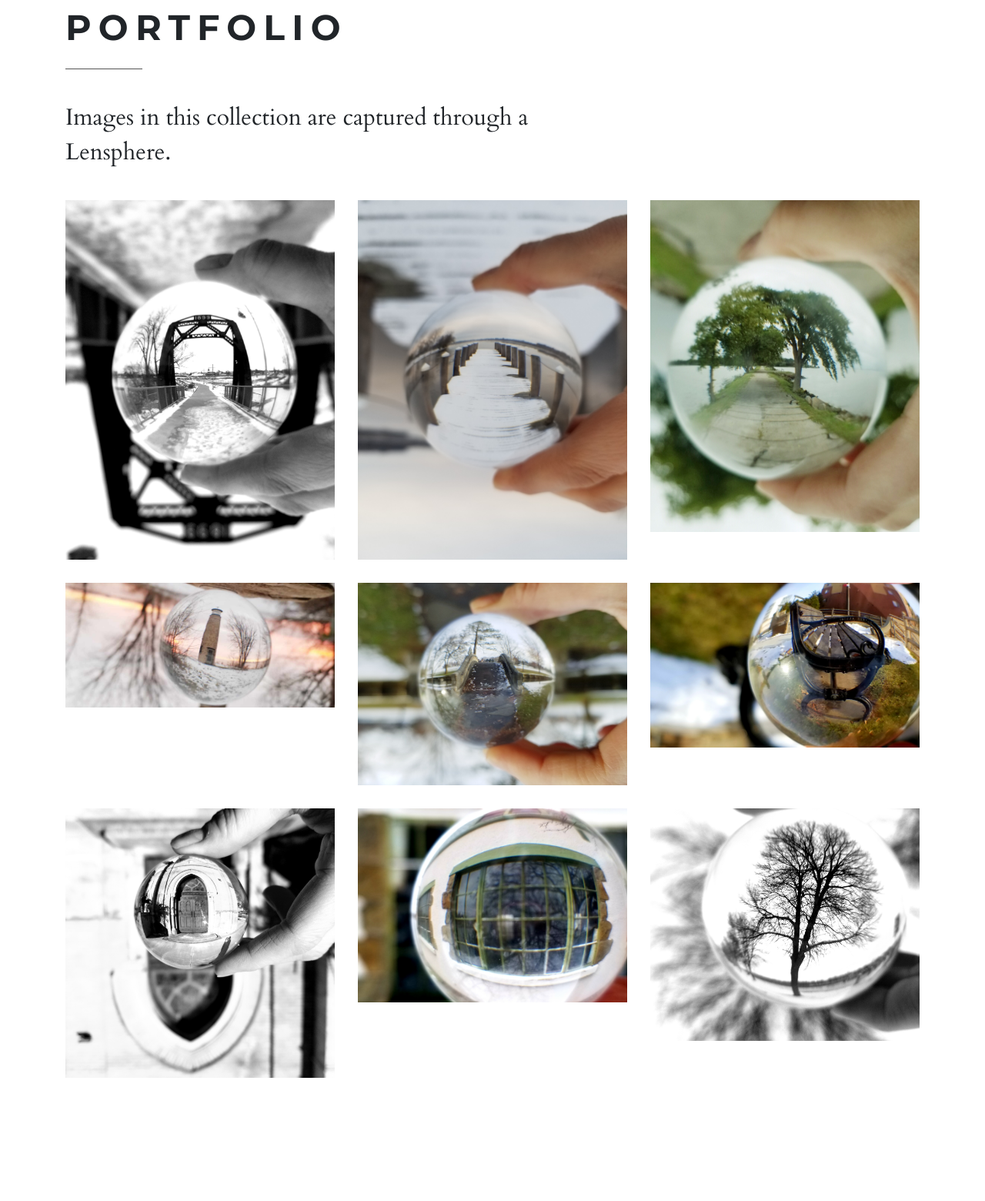
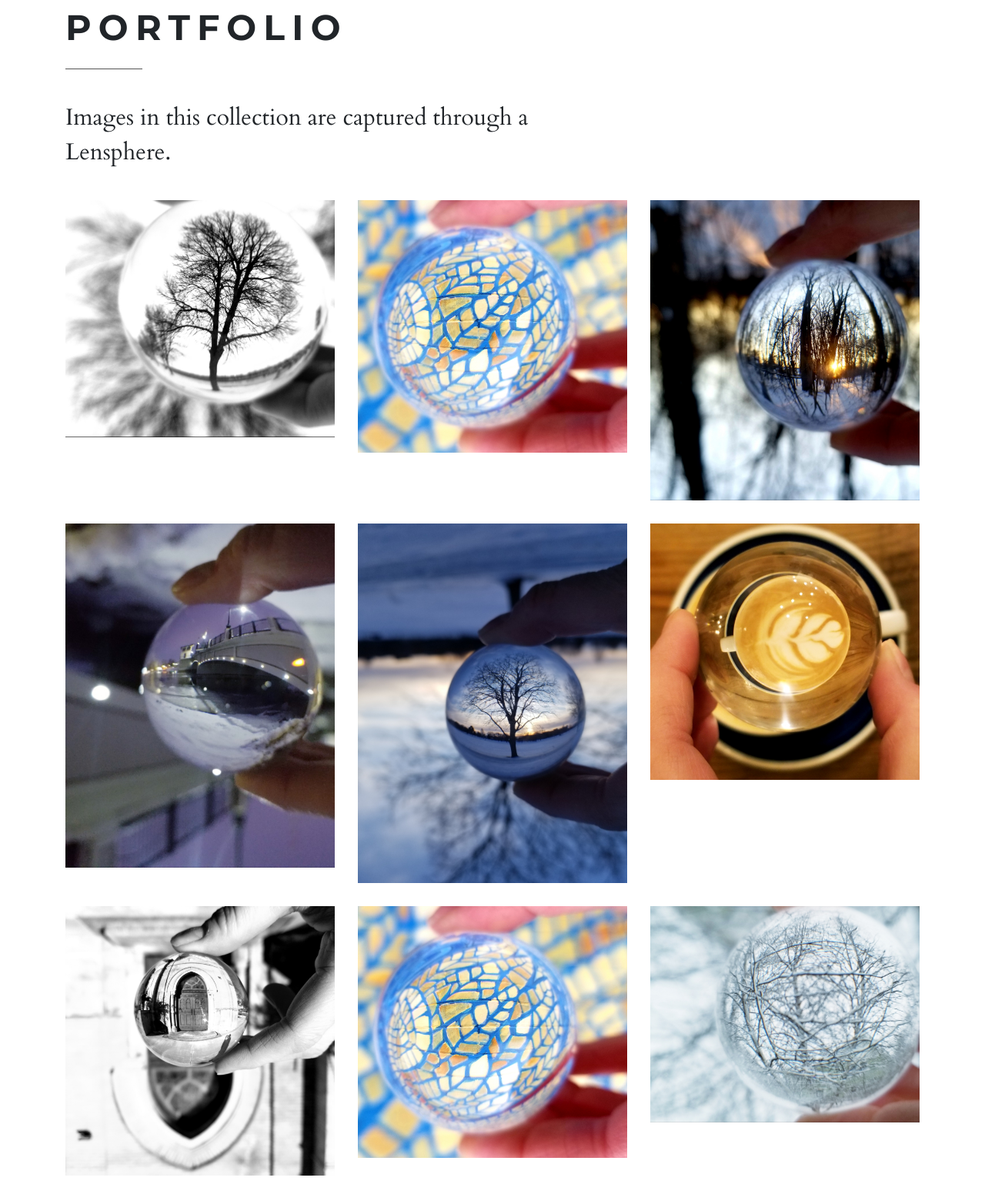
Before and after one commit to LoganJonesDevelopment/loganjonesdevelopment.github.io, a plain HTML site: page distribution/index.html in a window 1280 px wide. Shown: the part 1640-3200 px from the top of the page at 77% size. Drawn offline with nearby package versions, Linux system fonts and the light colour scheme.

Commit message:
New image  dump

```diff
--- a/distribution/index.html
+++ b/distribution/index.html
@@ -141,34 +141,34 @@
                     <div class="row ">
                         <div class="col-md-4 ">
                             <div class="box ">
-                                <a href="images/20191215_135634.jpg " data-lightbox="image-1 " data-title="Some footer information " class="has-border "><img src="finalImages/Resized_20191205_082622.jpg " alt="image" class="img-fluid portImg"></a>
+                                <a href="images/20191215_135634.jpg " data-lightbox="image-1 " data-title="Some footer information " class="has-border "><img src="finalImages/20200109_1528231.jpg" alt="image" class="img-fluid portImg"></a>
                             </div>
                         </div>
                         <div class="col-md-4 ">
                             <div class="box ">
-                                <a href="images/20191221_144747.jpg " data-lightbox="image-1 " data-title="Some footer information " class="has-border "><img src="finalImages/Resized_20191205_075309.jpg " alt="image" class="img-fluid portImg"></a>
+                                <a href="images/20191221_144747.jpg " data-lightbox="image-1 " data-title="Some footer information " class="has-border "><img src="finalImages/Resized_20200116_135951.jpg" alt="image" class="img-fluid portImg"></a>
                             </div>
                         </div>
                         <div class="col-md-4 ">
                             <div class="box ">
-                                <a href=" " data-lightbox="image-1 " data-title="Some footer information " class="has-border "><img src="finalImages/Resized_20200106_145612.jpg " alt="image " class="img-fluid portImg"></a>
+                                <a href=" " data-lightbox="image-1 " data-title="Some footer information " class="has-border "><img src="finalImages/Resized_20200120_161928.jpg" alt="image " class="img-fluid portImg"></a>
                             </div>
                         </div>
                     </div>
                     <div class="row ">
                         <div class="col-md-4 ">
                             <div class="box ">
-                                <a href="img/portfolio-4.jpg " data-lightbox="image-1 " data-title="Some footer information " class="has-border "><img src="finalImages/Resized_20191205_071650.jpg" alt="image " class="img-fluid portImg "></a>
+                                <a href="img/portfolio-4.jpg " data-lightbox="image-1 " data-title="Some footer information " class="has-border "><img src="finalImages/Resized_20200130_174409.jpg" alt="image " class="img-fluid portImg "></a>
                             </div>
                         </div>
                         <div class="col-md-4 ">
                             <div class="box ">
-                                <a href="img/portfolio-5.jpg " data-lightbox="image-1 " data-title="Some footer information " class="has-border "><img src="finalImages/Resized_20191208_142135.jpg " alt="image " class="img-fluid portImg "></a>
+                                <a href="img/portfolio-5.jpg " data-lightbox="image-1 " data-title="Some footer information " class="has-border "><img src="finalImages/Resized_20200122_085930.jpg" alt="image " class="img-fluid portImg "></a>
                             </div>
                         </div>
                         <div class="col-md-4 ">
                             <div class="box ">
-                                <a href="img/portfolio-6.jpg " data-lightbox="image-1 " data-title="Some footer information " class="has-border "><img src="finalImages/Resized_20191208_150721.jpg " alt="image " class="img-fluid portImg "></a>
+                                <a href="img/portfolio-6.jpg " data-lightbox="image-1 " data-title="Some footer information " class="has-border "><img src="finalImages/Resized_20200114_161502.jpg" alt="image " class="img-fluid portImg "></a>
                             </div>
                         </div>
                     </div>
@@ -180,12 +180,12 @@
                         </div>
                         <div class="col-md-4 ">
                             <div class="box ">
-                                <a href="img/portfolio-8.jpg " data-lightbox="image-1 " data-title="Some footer information " class="has-border "><img src="finalImages/Resized_20200103_140445.jpg " alt="image " class="img-fluid portImg "></a>
+                                <a href="img/portfolio-8.jpg " data-lightbox="image-1 " data-title="Some footer information " class="has-border "><img src="finalImages/Resized_20200116_135951.jpg" alt="image " class="img-fluid portImg "></a>
                             </div>
                         </div>
                         <div class="col-md-4 ">
                             <div class="box ">
-                                <a href="img/portfolio-9.jpg " data-lightbox="image-1 " data-title="Some footer information " class="has-border "><img src="finalImages/Resized_20191205_075659.jpg" alt="image " class="img-fluid portImg "></a>
+                                <a href="img/portfolio-9.jpg " data-lightbox="image-1 " data-title="Some footer information " class="has-border "><img src="finalImages/20200122_0859471.jpg" alt="image " class="img-fluid portImg "></a>
                             </div>
                         </div>
                     </div>
```
Also changed, not shown: distribution/finalImages/20200109_1528231.jpg (added), distribution/finalImages/20200122_0859471.jpg (added), distribution/finalImages/Resized_20200114_161502.jpg (added), distribution/finalImages/Resized_20200116_135951.jpg (added), distribution/finalImages/Resized_20200120_161928.jpg (added), distribution/finalImages/Resized_20200122_085930.jpg (added), distribution/finalImages/Resized_20200130_174409.jpg (added).
